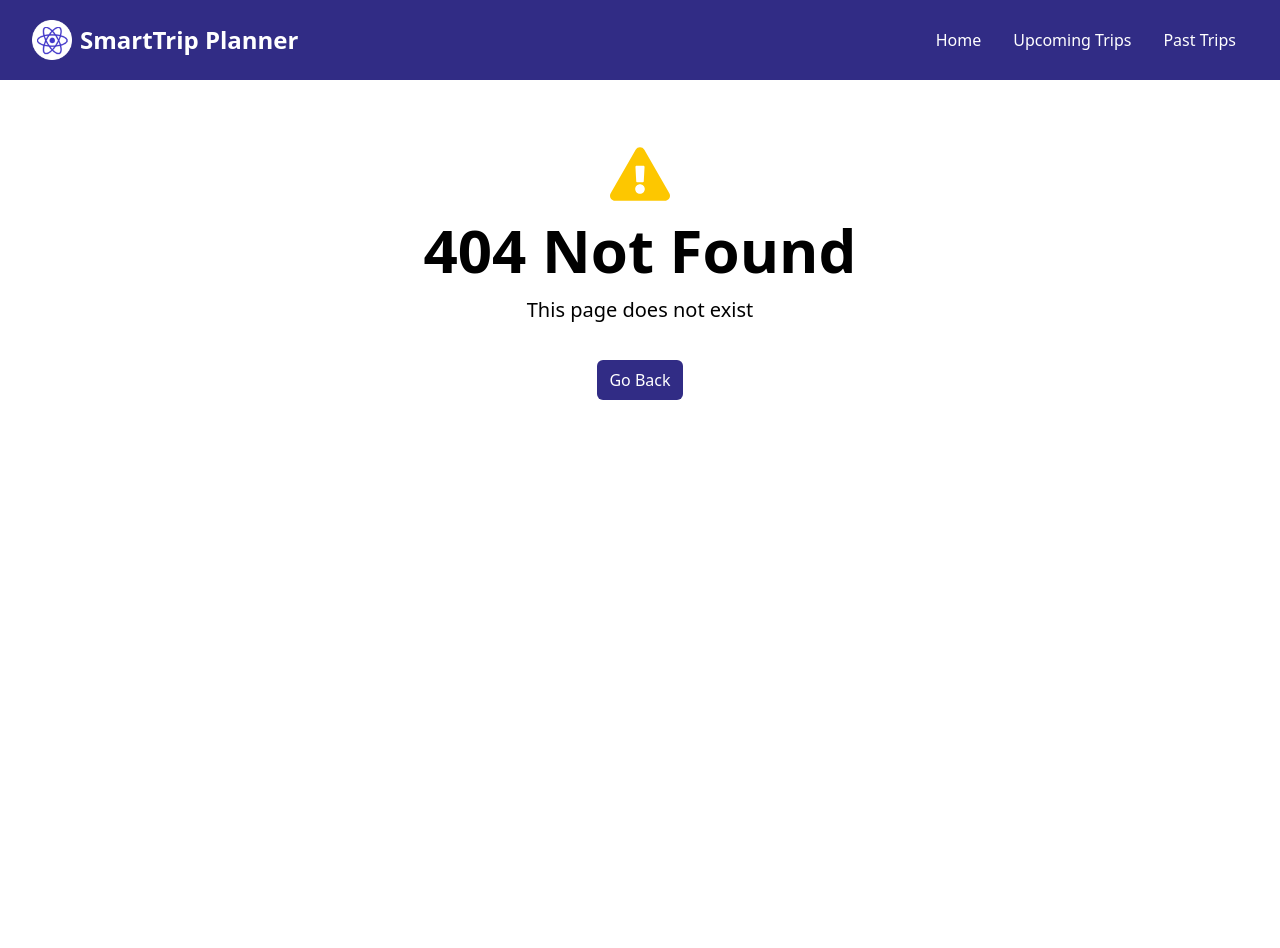
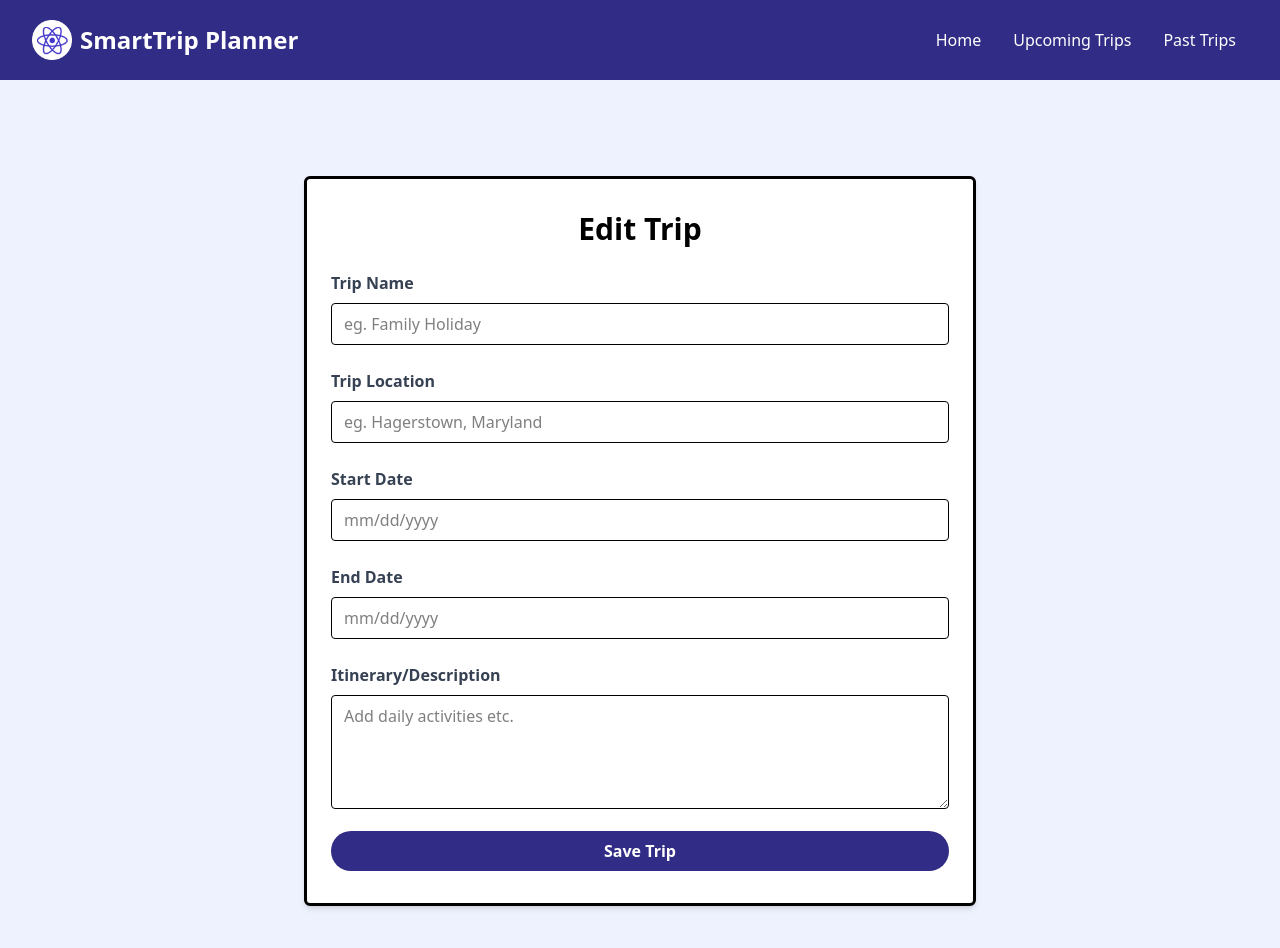
Before and after one commit to jahi-omari/trip-planner, a React (Vite) app: page /trip-details/edit-trip in a window 1280 px wide. Before the commit this address had no page. Shown: the top 948 px of the page. Before the commit the page ends 800 px from the top, so only its background shows below. Built offline with nearby package versions, Linux system fonts and the light colour scheme.

Commit message:
Created Edit Trip Page

```diff
--- a/src/components/Navbar.jsx
+++ b/src/components/Navbar.jsx
@@ -4,7 +4,7 @@ import logo from '../assets/images/logo.png'
 
 const navbar = () => {
 
-  // adds black background to button when a navbar button is selected
+  // Adds black background to button when a navbar button is selected
   const linkClass = ({isActive}) =>
                     isActive ? 'text-white bg-black hover:bg-gray-900 hover:text-white rounded-md px-3 py-2'
                   : 'text-white hover:bg-gray-900 hover:text-white rounded-md px-3 py-2'
--- a/src/components/RecentUpcomingTrips.jsx
+++ b/src/components/RecentUpcomingTrips.jsx
@@ -12,7 +12,7 @@ const RecentUpcomingTrips = () => {
         {/* <!-- View Current Trips --> */}
     <section className="bg-indigo-50 px-4 py-10">
       <div className="max-w-4xl mx-auto px-4 m-auto">
-        <h2 className="text-3xl font-bold text-indigo-900 mb-6 text-center">
+        <h2 className="text-3xl font-bold text-black-900 mb-6 text-center">
           Upcoming Trips
         </h2>
         <div className="grid grid-cols-1 gap-6">
--- /dev/null
+++ b/src/pages/EditTripPage.jsx
@@ -0,0 +1,101 @@
+import React from 'react'
+
+const EditTripPage = () => {
+  return (
+    <>
+    <section className="bg-indigo-50">
+      <div className="container m-auto max-w-2xl py-24">
+        <div
+          className="bg-white px-6 py-8 mb-4 shadow-md rounded-md border-3 m-4 md:m-0"
+        >
+          <form>
+            <h2 className="text-3xl text-center font-semibold mb-6">Edit Trip</h2>
+
+            <div className="mb-4">
+              <label className="block text-gray-700 font-bold mb-2"
+                >Trip Name</label
+              >
+              <input
+                type="text"
+                id="title"
+                name="title"
+                className="border rounded w-full py-2 px-3 mb-2"
+                placeholder="eg. Family Holiday"
+                required
+              />
+            </div>
+
+            <div className="mb-4">
+              <label className="block text-gray-700 font-bold mb-2"
+                >Trip Location</label
+              >
+              <input
+                type="text"
+                id="title"
+                name="title"
+                className="border rounded w-full py-2 px-3 mb-2"
+                placeholder="eg. Hagerstown, Maryland"
+                required
+              />
+            </div>
+
+            <div className="mb-4">
+              <label className="block text-gray-700 font-bold mb-2"
+                >Start Date</label
+              >
+              <input
+                type="text"
+                id="title"
+                name="title"
+                className="border rounded w-full py-2 px-3 mb-2"
+                placeholder="mm/dd/yyyy"
+                required
+              />
+            </div>
+
+            <div className="mb-4">
+              <label className="block text-gray-700 font-bold mb-2"
+                >End Date</label
+              >
+              <input
+                type="text"
+                id="title"
+                name="title"
+                className="border rounded w-full py-2 px-3 mb-2"
+                placeholder="mm/dd/yyyy"
+                required
+              />
+            </div>
+
+            <div className="mb-4">
+              <label
+                htmlFor="itinerary"
+                className="block text-gray-700 font-bold mb-2"
+                >Itinerary/Description</label
+              >
+              <textarea
+                id="itinerary"
+                name="itinerary"
+                className="border rounded w-full py-2 px-3"
+                rows="4"
+                placeholder="Add daily activities etc."
+              ></textarea>
+            </div>
+
+            <div>
+              <button
+                className="bg-indigo-900 hover:bg-indigo-600 text-white font-bold py-2 px-4 rounded-full w-full focus:outline-none focus:shadow-outline"
+                type="submit"
+              >
+                Save Trip
+              </button>
+            </div>
+          </form>
+        </div>
+      </div>
+    </section>
+    </>
+  )
+}
+
+export default EditTripPage
--- a/src/pages/TripPage.jsx
+++ b/src/pages/TripDetailsPage.jsx
@@ -2,7 +2,7 @@ import React from 'react'
 import { Link } from 'react-router-dom'
 import { FaArrowLeft } from 'react-icons/fa'
 
-const TripPage = () => {
+const TripDetailsPage = () => {
   return (
     <>
     <section>
@@ -11,7 +11,7 @@ const TripPage = () => {
           to="/upcoming-trips-page"
           className="text-indigo-500 hover:text-indigo-600 flex items-center"
         >
-          <FaArrowLeft className='mr-2'/> Back to Job Listings
+          <FaArrowLeft className='mr-2'/> Back to Upcoming Trips
         </Link>
       </div>
     </section>
@@ -44,21 +44,20 @@ const TripPage = () => {
 
               <p className="mb-4">
                 Textbox details that the user types in. Still need to add word processor tools in final build.
-                <p>E.g. Monday [Date]: Details</p>
-                <p>E.g. Tuesday [Date]: Details</p>
               </p>
+              <p>E.g. Monday [Date]: Details</p>
+              <p>E.g. Tuesday [Date]: Details</p>
             </div>
           </main>
 
-          {/* <!-- Sidebar --> */}
           <aside>
             {/* <!-- Manage --> */}
             <div className="bg-white p-6 rounded-lg shadow-md mt-6 border-3">
               <h3 className="text-xl font-bold mb-6">Manage Trip</h3>
-              <a
-                href="/add-job.html"
+              <Link
+                to="edit-trip"
                 className="bg-indigo-900 hover:bg-indigo-600 text-white text-center font-bold py-2 px-4 rounded-full w-full focus:outline-none focus:shadow-outline mt-4 block"
-                >Edit Trip</a
+                >Edit Trip</Link
               >
               <button
                 className="bg-red-500 hover:bg-red-600 text-white font-bold py-2 px-4 rounded-full w-full focus:outline-none focus:shadow-outline mt-4 block"
@@ -74,4 +73,4 @@ const TripPage = () => {
   )
 }
 
-export default TripPage
+export default TripDetailsPage
```
Also changed, not shown: src/App.jsx (+6 -3 lines).
